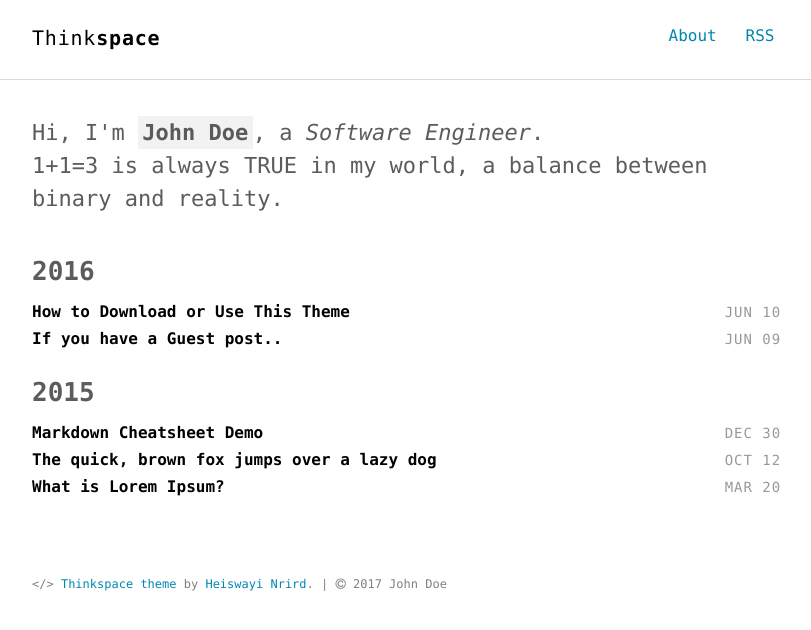
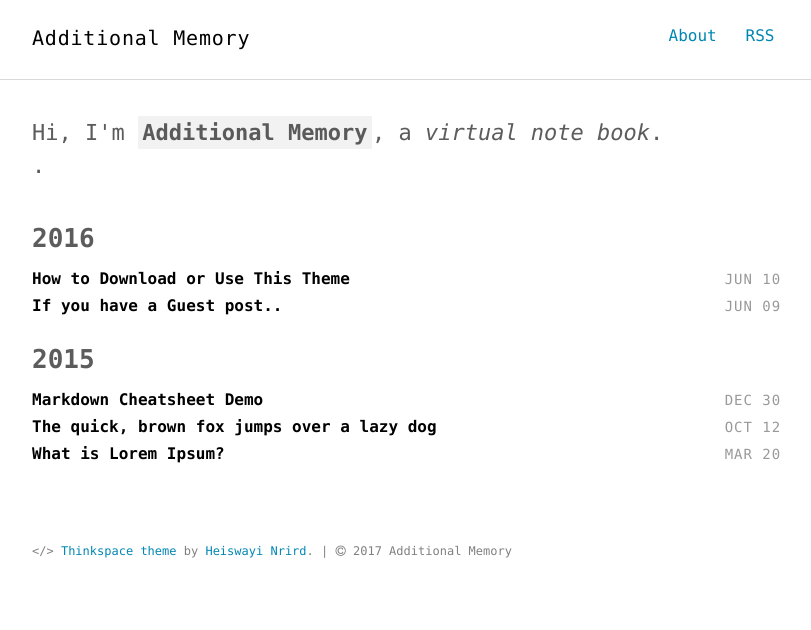
Before and after one commit to maeserichar/maeserichar.github.io, a Jekyll site: the page built from index.html, in a window 1280 px wide. Shown: the top 630 px of the page, without its empty margins (232-1043 px from the left). Built offline with Jekyll 4.4.1, drawn with Linux system fonts in a browser that asks for light colours.

Commit message:
First version of configuration

```diff
--- a/_config.yml
+++ b/_config.yml
@@ -1,21 +1,23 @@
 
 # SEO settings
-title: "Think"
-title2: "space" # default: ""
-description: "Just another minimalist Jekyll theme for technical writing."
-keywords: "Jekyll, theme, free, download, SEO, blog, web, minimalist, thinkspace"
-url: http://heiswayi.github.io/thinkspace # site url
+title: "Additional Memory"
+title2: "" # default: ""
+description: "Notes about technology and software development."
+keywords: "software development technology"
+# TODO: Change when configured with the real domain
+url: http://maeserucgar.github.io # site url
 baseurl: "" # apply repo name if use it under gh-pages branch
 # baseurl: null # apply null if repo name is something like username.github.io
 
+# TODO: Configure with my own analytics and disqus accounts
 google_analytics: UA-XXXXX-XX
 repo: http://github.com/heiswayi/thinkspace
 disqus_shortname: "hnbloggithub"
-twitter_username: "HeiswayiNrird"
-comments: true
+twitter_username: "Maese_Richar"
+comments: false
 
 # Build settings
-permalink   : /:year/:title/
+permalink   : /:year/:month/:day/:title
 markdown    : kramdown
 highlighter : rouge
 
@@ -29,9 +31,9 @@ sass:
 
 # Author settings
 author:
-  name     : "John Doe"
-  job      : "Software Engineer"
-  bio      : "1+1=3 is always TRUE in my world, a balance between binary and reality."
+  name     : "Additional Memory"
+  job      : "virtual note book"
+  bio      : "."
   thumb    : /images/author.jpg
   email    : hnrird@gmail.com
   url      : http://heiswayi.github.io
```
